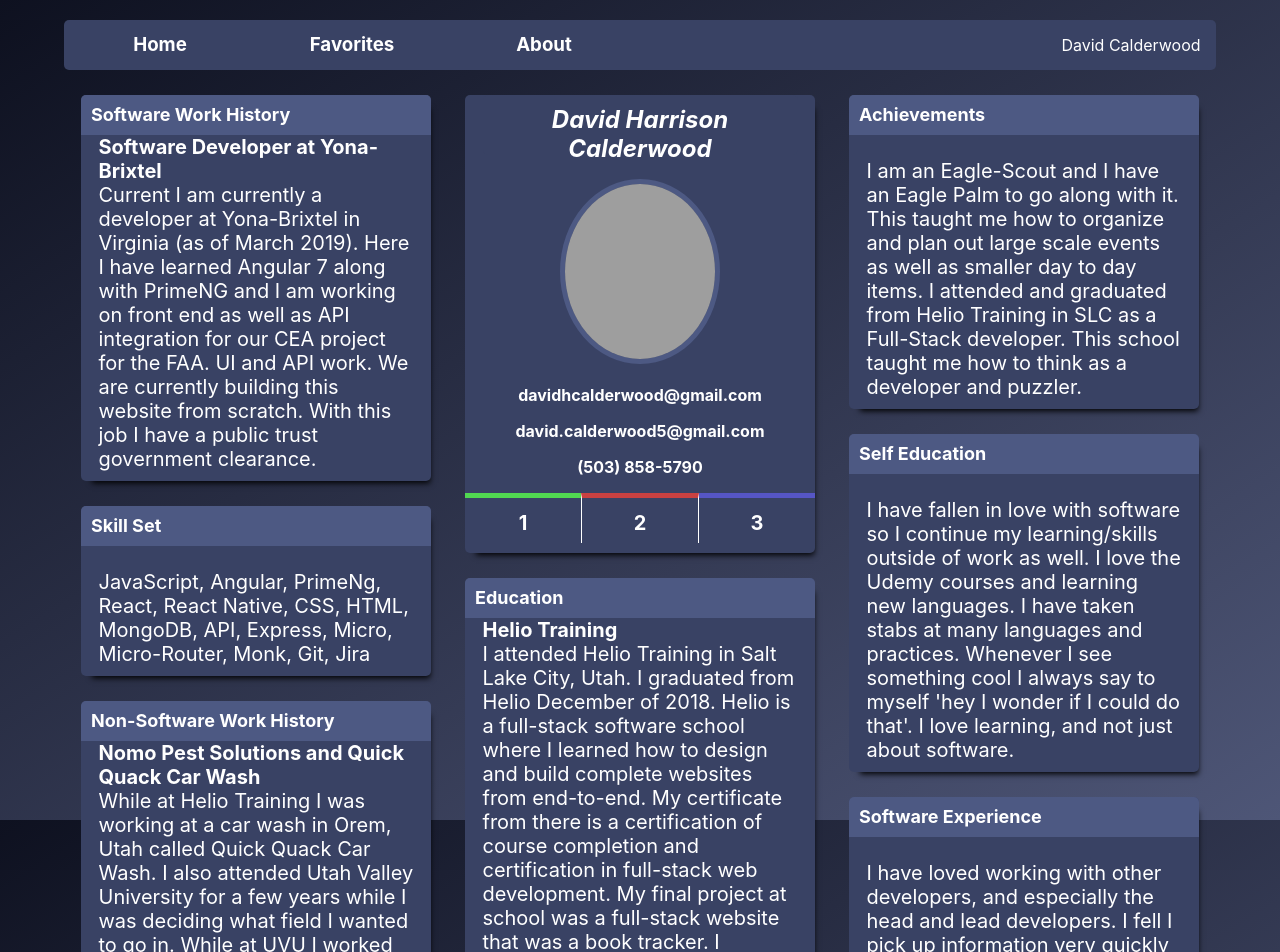
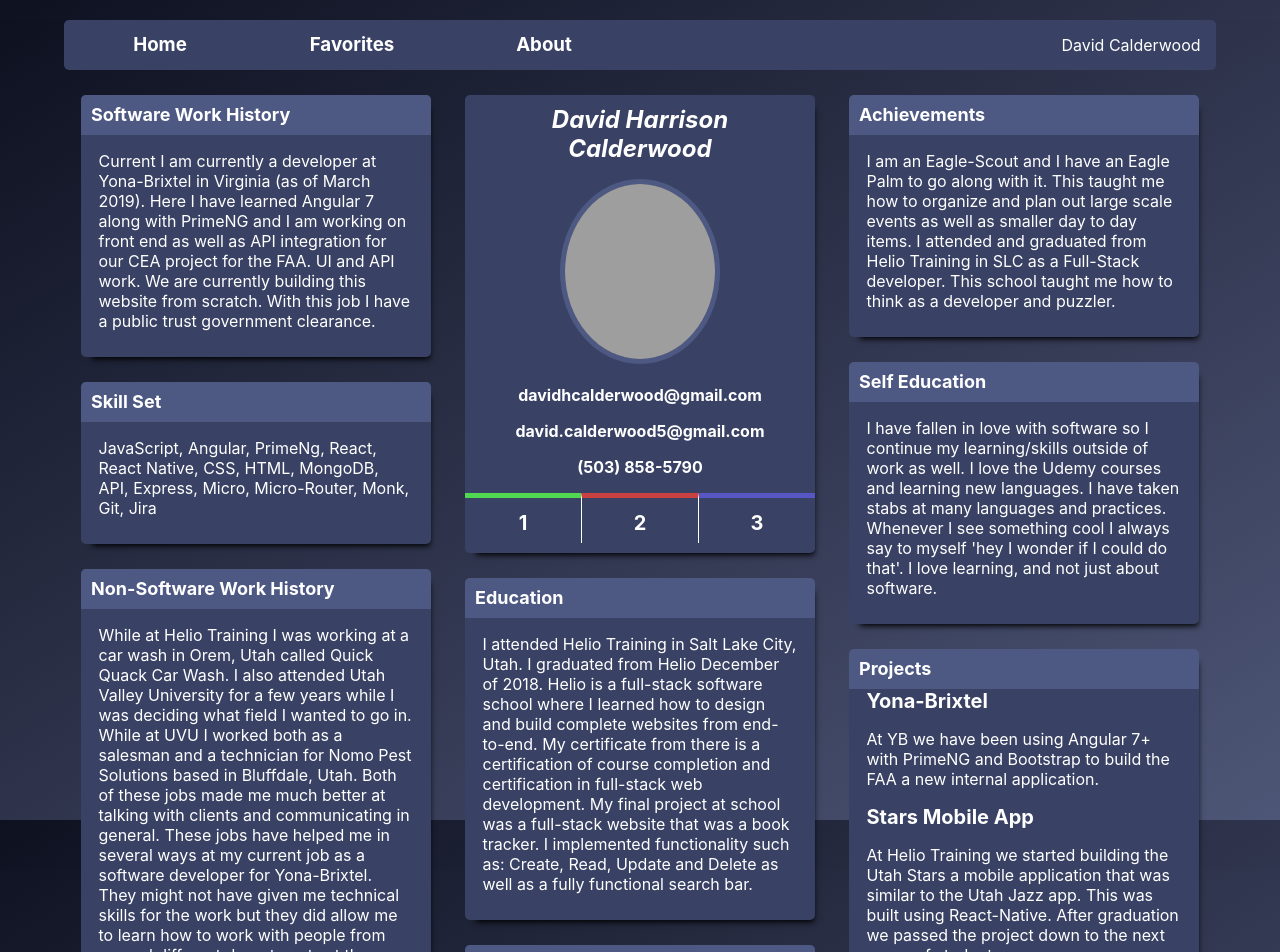
Before and after one commit to davecalderwood/New-and-improved-profile, a React (Create React App) app: page / in a window 1280 px wide. Shown: the top 952 px of the page. Built offline with nearby package versions, Linux system fonts and the light colour scheme; grey boxes are pictures that could not be loaded.

Commit message:
changed some cards

```diff
--- a/src/pages/Home.js
+++ b/src/pages/Home.js
@@ -39,8 +39,8 @@ export default class Home extends Component {
                             </div>
 
                             <div className="card-content">
-                                    <strong>{cardDetail.subTitle}</strong><br/>
-                                    {cardDetail.content}
+                                    {/* <strong>{cardDetail.subTitle}</strong><br/> */}
+                                    <p>{cardDetail.content}</p>
 
                                     {/* <div className="dropdown">
                                         {!this.state.cardOption && <Dropdown />}
@@ -77,8 +77,8 @@ export default class Home extends Component {
                             </div>
 
                             <div className="card-content">
-                                    <strong>{cardDetail.subTitle}</strong><br/>
-                                    {cardDetail.content}
+                                    {/* <strong>{cardDetail.subTitle}</strong><br/> */}
+                                    <p>{cardDetail.content}</p>
 
                                     {/* <div className="dropdown">
                                         {!this.state.cardOption && <Dropdown />}
@@ -92,7 +92,7 @@ export default class Home extends Component {
 
 {/* Right Card */}
                 <div className="right">
-                    {CardData.slice(3, 7).map((cardDetail, index) => {
+                    {CardData.slice(3, 5).map((cardDetail, index) => {
                         return <div key={index}>
 
                             <div className="card">
@@ -101,8 +101,8 @@ export default class Home extends Component {
                                 </div>
 
                                 <div className="card-content">
-                                        <strong>{cardDetail.subTitle}</strong><br/>
-                                        {cardDetail.content}
+                                        {/* <strong>{cardDetail.subTitle}</strong><br/> */}
+                                        <p>{cardDetail.content}</p>
 
                                         {/* <div className="dropdown">
                                             {!this.state.cardOption && <Dropdown />}
@@ -112,6 +112,15 @@ export default class Home extends Component {
 
                         </div>
                     })}
+                    <div className="card">
+                        <div className="changeable-header">Projects</div>
+                        <div className="card-content">
+                            <strong>Yona-Brixtel</strong>
+                            <p>At YB we have been using Angular 7+ with PrimeNG and Bootstrap to build the FAA a new internal application. </p>
+                            <strong>Stars Mobile App</strong>
+                            <p>At Helio Training we started building the Utah Stars a mobile application that was similar to the Utah Jazz app. This was built using React-Native. After graduation we passed the project down to the next group of students.</p>
+                        </div>
+                    </div>
                 </div>
             </div>
         );
```
